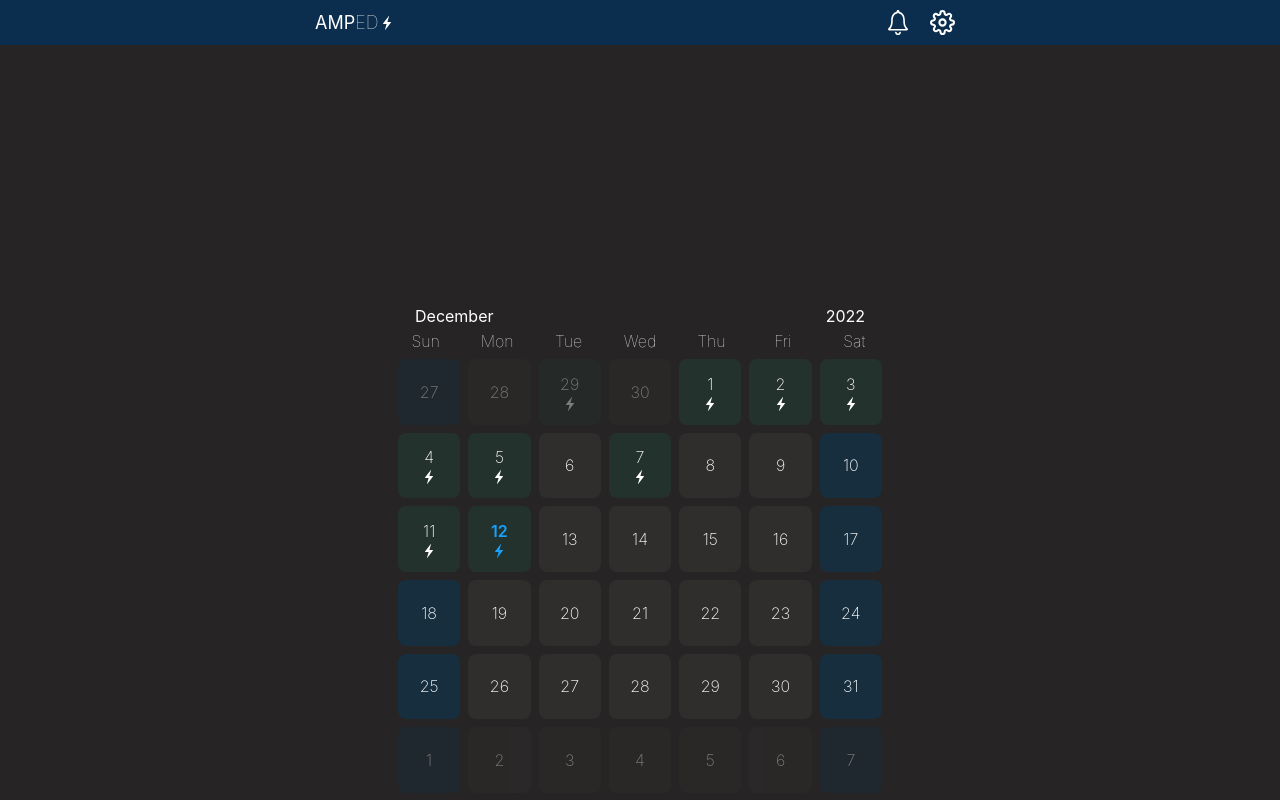
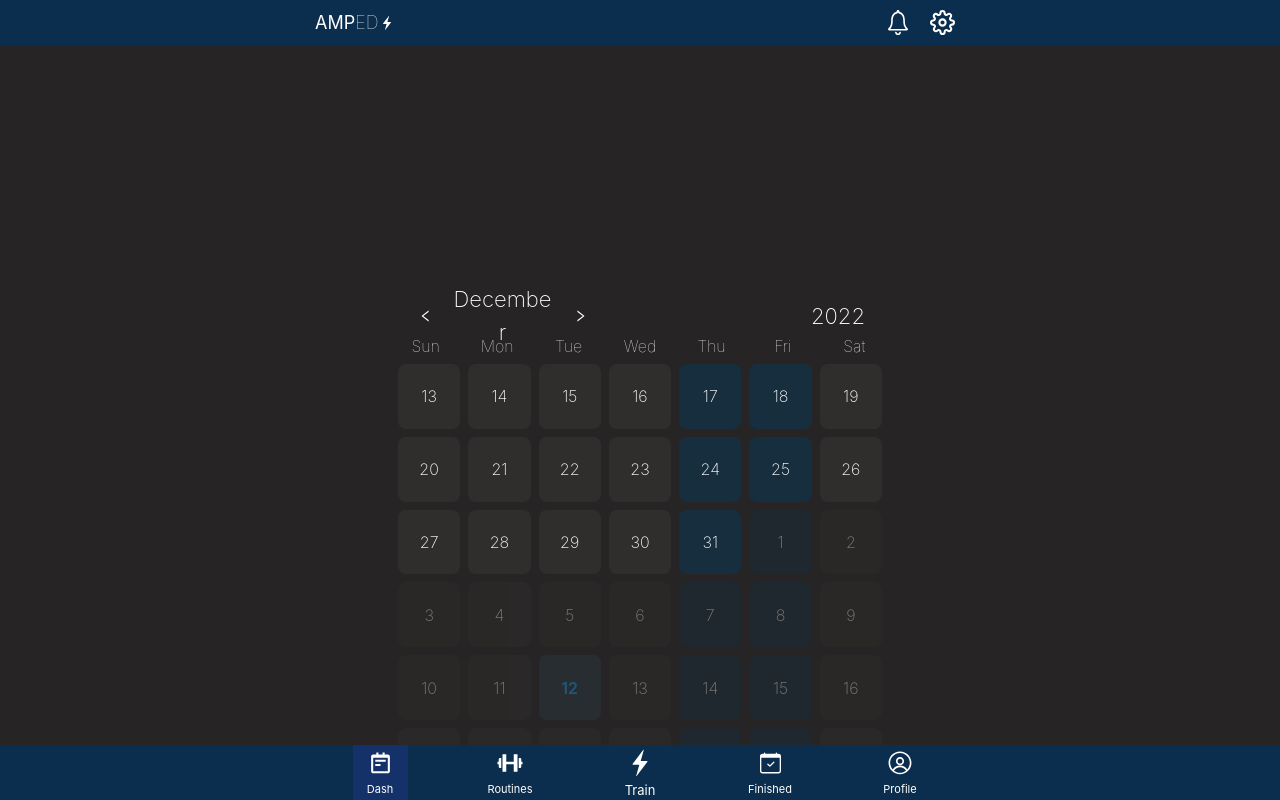
Before and after one commit to ryanhartwig/amped, a React (Create React App) app in the folder frontend/: page /home/dash in a window 1280 px wide. Built offline with nearby package versions, Linux system fonts and the light colour scheme.

Commit message:
Add switch month functionality

```diff
--- a/frontend/src/components/calendar/Calendar.css
+++ b/frontend/src/components/calendar/Calendar.css
@@ -8,10 +8,13 @@
   height: 500px;
 }
 
-.Calendar-month {
+.Calendar-period {
   display: flex;
   justify-content: space-between;
   align-items: center;
+
+  font-size: 22px;
+  font-weight: 200;
 
   flex-grow: 0;
   flex-shrink: 0;
@@ -19,7 +22,19 @@
   width: 100%;
   height: 30px;
 
-  padding: 5px 25px;
+  padding-right: 25px;
+  padding-left: 15px;
+  margin-bottom: 5px;
+}
+
+.Calendar-period-month {
+  display: flex;
+  justify-content: center;
+  align-items: center;
+}
+.Calendar-period-month h2 {
+  margin: 0 6px;
+  width: 103px;
 }
 
 .Calendar-days {
--- a/frontend/src/components/calendar/Calendar.tsx
+++ b/frontend/src/components/calendar/Calendar.tsx
@@ -1,33 +1,65 @@
 import './Calendar.css';
+
 import { Days } from './Days';
+
+/* React Icons */
+import { AiOutlineLeft, AiOutlineRight } from 'react-icons/ai';
+import { ReactIconButton } from '../ui/ReactIconButton';
+import { useCallback, useEffect, useState } from 'react';
 
 // interface CalendarProps {
 
 // }
 
 const days = ['Sun', 'Mon', 'Tue', 'Wed', 'Thu', 'Fri', 'Sat'];
-const months = ['January', 'February', 'March', 'April', 'May', 'June', 'July', 'August', 'Septempber', 'October', 'November', 'December'];
+const months = ['January', 'February', 'March', 'April', 'May', 'June', 'July', 'August', 'September', 'October', 'November', 'December'];
+
+interface View {
+  month: number,
+  year: number,
+}
 
 export const Calendar = () => {
 
-  const currentDate = new Date();
+  const [currentDate, setCurrentDate] = useState<Date>(new Date());
 
-  const viewing = {
+  const [viewing, setViewing] = useState<View>({
     month: currentDate.getMonth(),
-    year: currentDate.getFullYear()
-  }
+    year: currentDate.getFullYear(),
+  });
 
-  currentDate.setDate(1);
+  const onMonthSwitch = useCallback((n: number) => {
+    const newDate = new Date(currentDate);
 
-  const day = currentDate.getDay();
-  currentDate.setDate(day * -1);
+    newDate.setMonth(newDate.getMonth() + n);
+
+    setViewing({
+      month: newDate.getMonth(),
+      year: newDate.getFullYear(),
+    })
+
+    newDate.setDate(1);
+    newDate.setDate(newDate.getDay() * -1);
+
+    setCurrentDate(newDate);
+  }, [currentDate]);
+
+
 
 
   return (
     <div className='Calendar'>
       {/* Year/Month Select */}
-      <div className='Calendar-month'>
-        <h2>{months[viewing.month]}</h2>
+      <div className='Calendar-period noselect'>
+        <div className='Calendar-period-month'>
+          <ReactIconButton onClick={() => onMonthSwitch(0)} style={{borderRadius: '12px'}}>
+            <AiOutlineLeft size={15}/>
+          </ReactIconButton>
+          <h2>{months[viewing.month]}</h2>
+          <ReactIconButton onClick={() => onMonthSwitch(2)} style={{borderRadius: '12px'}}>
+            <AiOutlineRight size={15}/>
+          </ReactIconButton>
+        </div>
         <h2>{viewing.year}</h2>
       </div>
 
--- a/frontend/src/components/calendar/Days.tsx
+++ b/frontend/src/components/calendar/Days.tsx
@@ -14,6 +14,8 @@ export const Days = ({date, viewing}: DaysProps) => {
 
   const days = useMemo(() => {
     const weekDate = new Date(date);
+
+
 
     const array = new Array(42).fill(0);
 
--- a/frontend/src/views/Home.css
+++ b/frontend/src/views/Home.css
@@ -8,5 +8,7 @@
 
 .Outlet {
   height: 100%;
-
+  max-height: 100%;
+  max-width: 100%;
+  overflow:hidden;
 }
```
